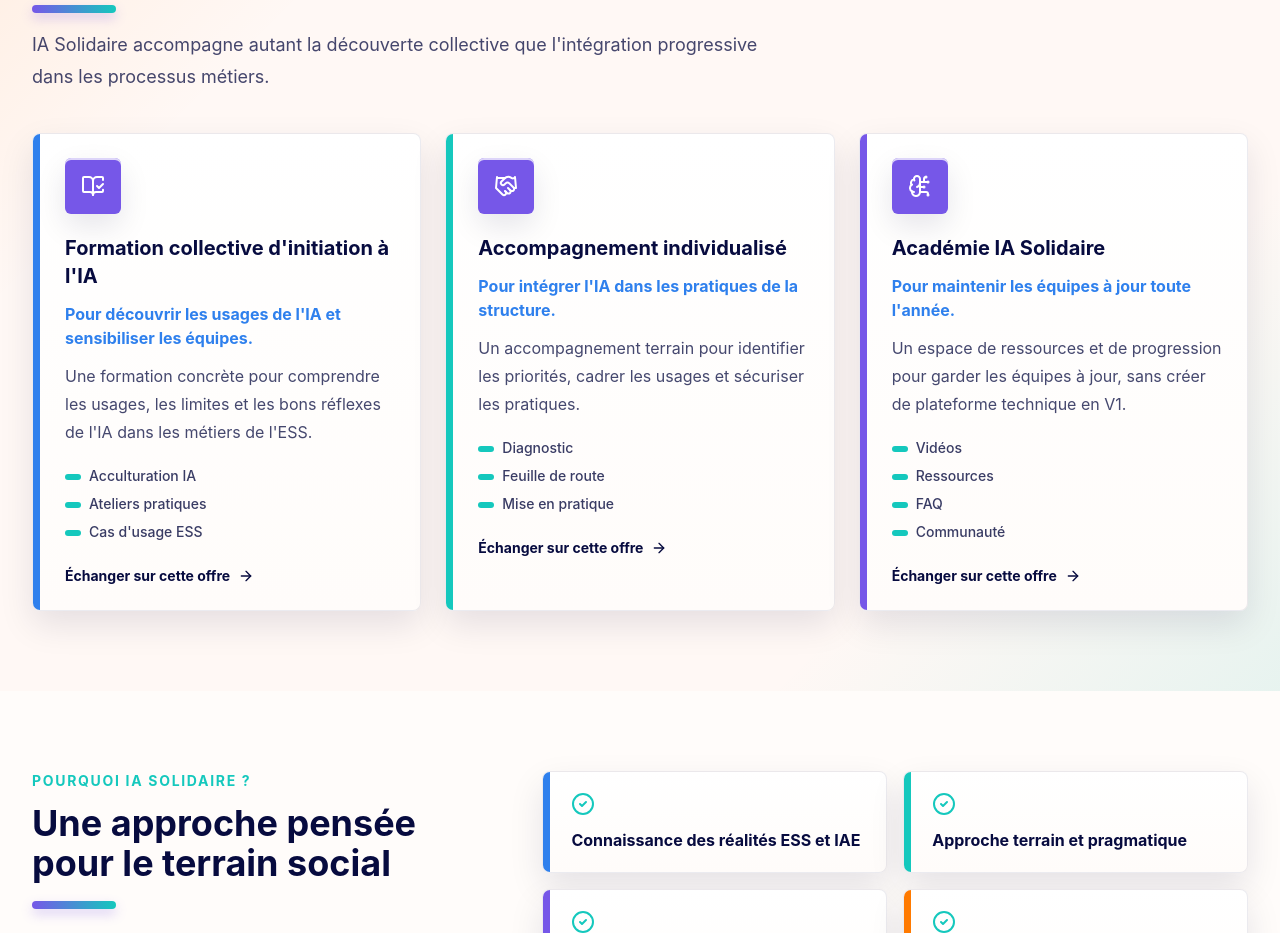
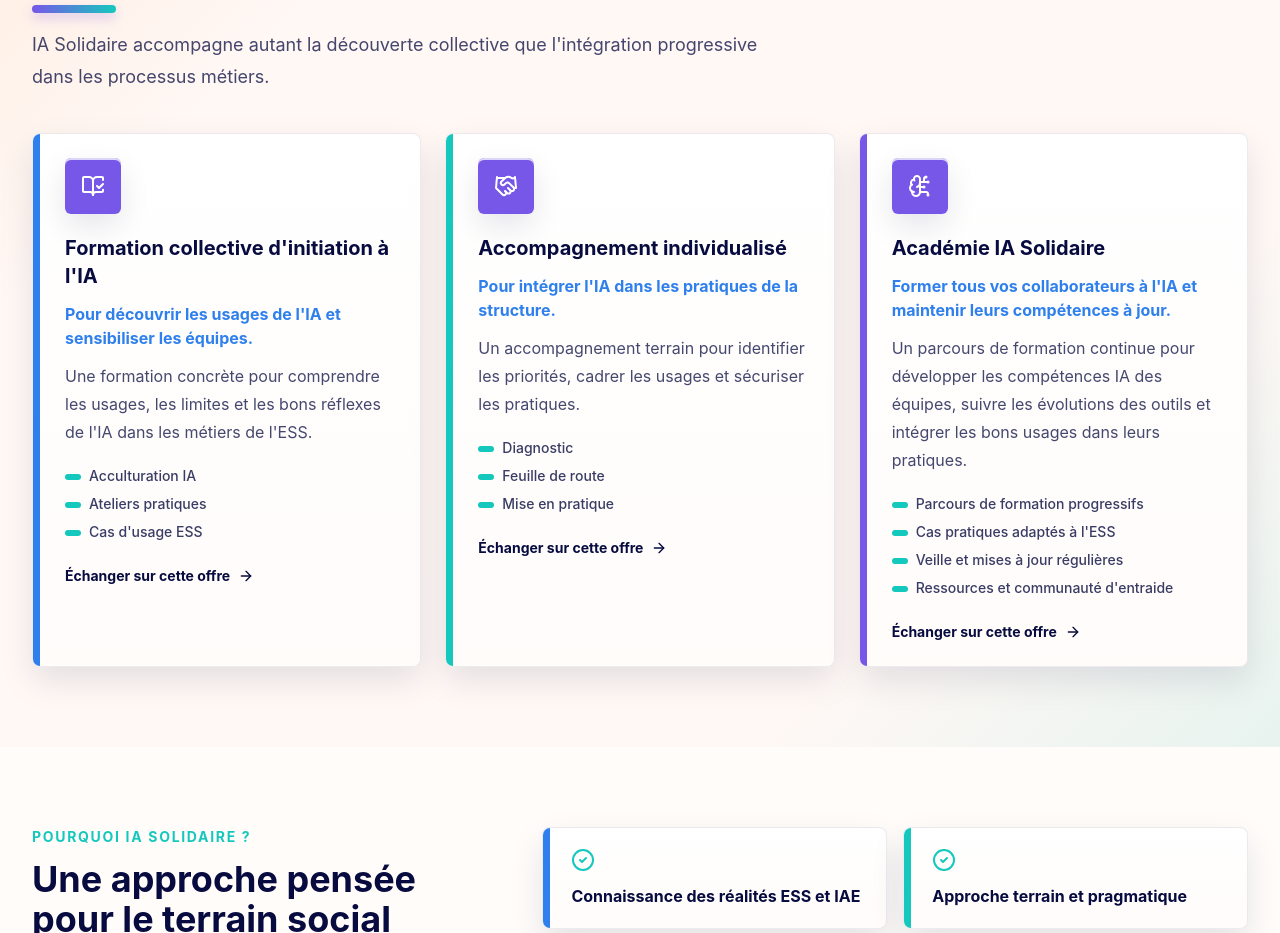
Before and after one commit to johanguerin19-prog/ia-solidaire, a Next.js app: page / in a window 1280 px wide. Shown: the part 2600-3533 px from the top of the page. Built offline with nearby package versions, Linux system fonts and the light colour scheme.

Commit message:
Clarify homepage academy offer copy

```diff
--- a/app/page.tsx
+++ b/app/page.tsx
@@ -15,8 +15,24 @@
         "Pour découvrir les usages de l'IA et sensibiliser les équipes.",
       "Accompagnement individualisé":
         "Pour intégrer l'IA dans les pratiques de la structure.",
-      "Académie IA Solidaire": "Pour maintenir les équipes à jour toute l'année."
+      "Académie IA Solidaire":
+        "Former tous vos collaborateurs à l'IA et maintenir leurs compétences à jour."
     };
+
+    if (service.title === "Académie IA Solidaire") {
+      return {
+        ...service,
+        objective: objectives[service.title],
+        description:
+          "Un parcours de formation continue pour développer les compétences IA des équipes, suivre les évolutions des outils et intégrer les bons usages dans leurs pratiques.",
+        items: [
+          "Parcours de formation progressifs",
+          "Cas pratiques adaptés à l'ESS",
+          "Veille et mises à jour régulières",
+          "Ressources et communauté d'entraide"
+        ]
+      };
+    }
 
     return {
       ...service,
```
